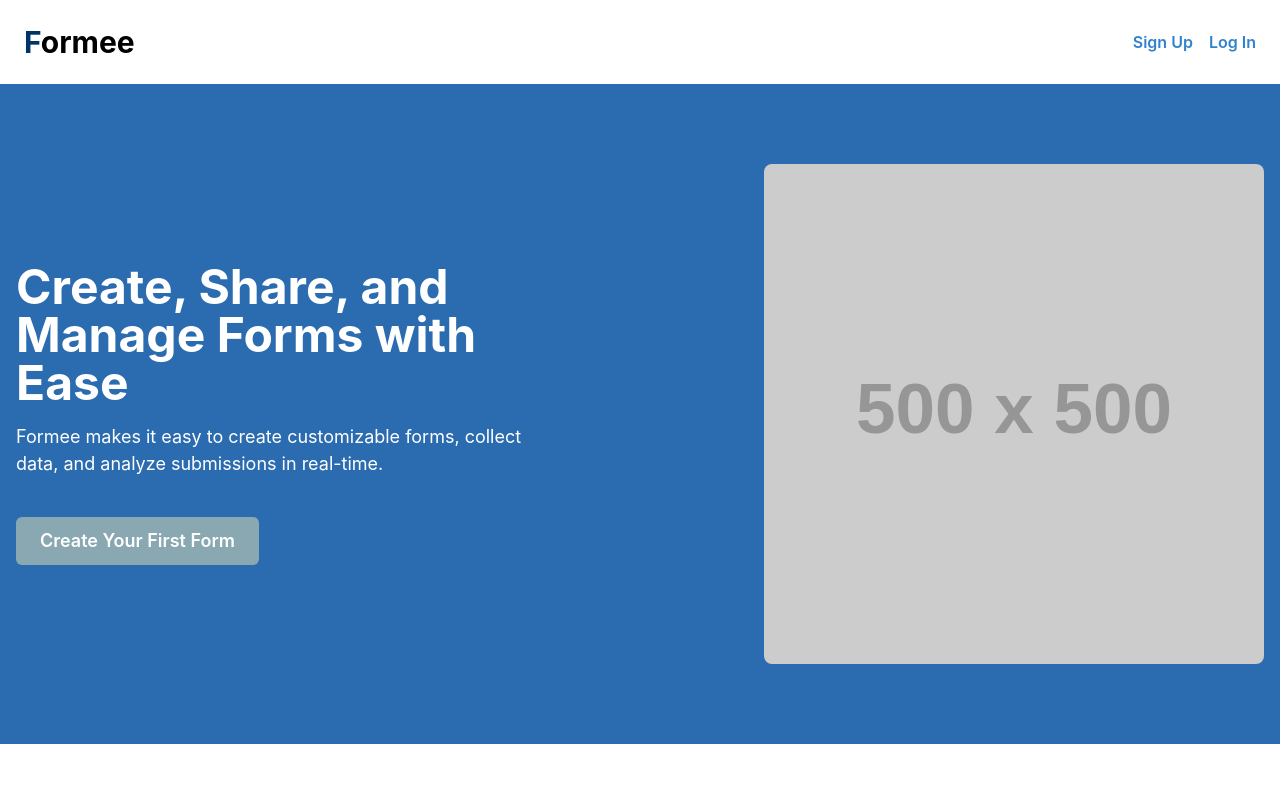
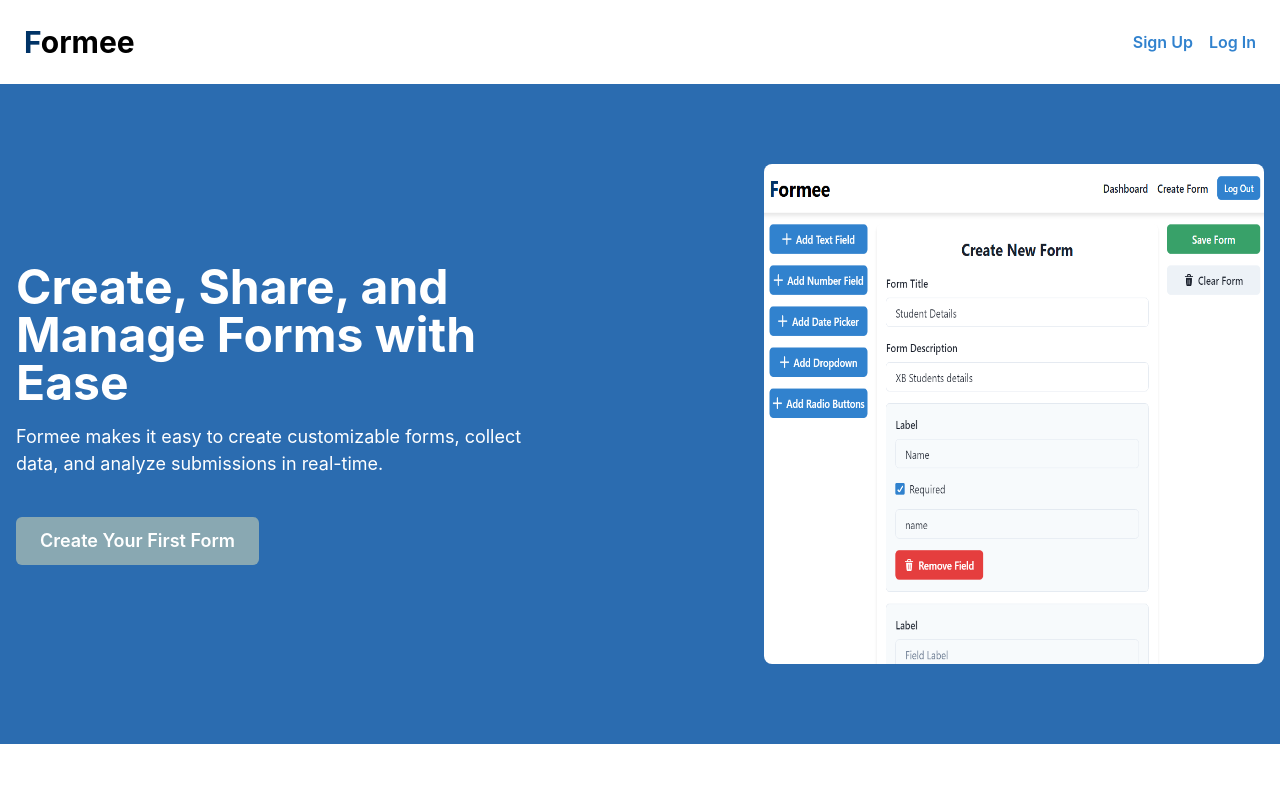
Before and after one commit to NehaVishwakarma26/Formee, a React (Create React App) app in the folder frontend/: page / in a window 1280 px wide. Shown: the top 800 px of the page. Built offline with nearby package versions, Linux system fonts and the light colour scheme.

Commit message:
added image to the home page

```diff
--- a/frontend/src/Components/HomePage.jsx
+++ b/frontend/src/Components/HomePage.jsx
@@ -1,7 +1,7 @@
 import React from 'react';
 import { Box, Flex, Button, Text, Heading, VStack, Container, Image, SimpleGrid, Icon, Link, HStack} from '@chakra-ui/react';
 import { FaCheckCircle, FaShareAlt, FaFileAlt } from 'react-icons/fa'; // Icons for steps
-
+import mainImg from '../assets/images/logo.png'
 const HeroSection = () => {
   return (
     <Box bg="blue.600" color="white" py={20}>
@@ -18,7 +18,7 @@ const HeroSection = () => {
               Create Your First Form
             </Button>
           </VStack>
-          <Image src="https://via.placeholder.com/500" alt="App screenshot" boxSize="500px" borderRadius="lg" />
+          <Image src={mainImg} alt="App screenshot" boxSize="500px" borderRadius="lg" />
         </Flex>
       </Container>
     </Box>
```
Also changed, not shown: frontend/src/assets/images/logo.png (added), 1 other file (tests, documents, lock files or other folders).
